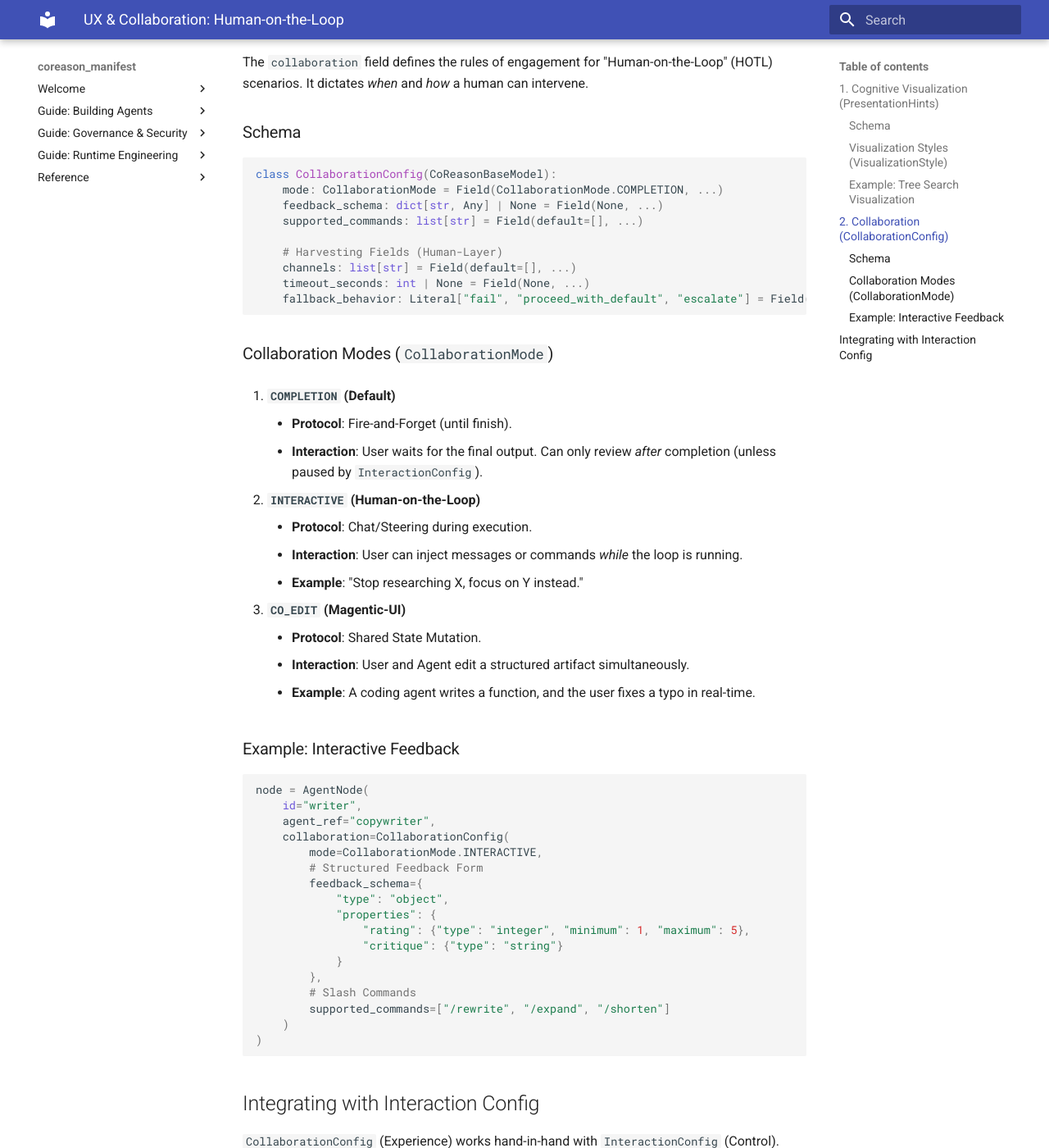
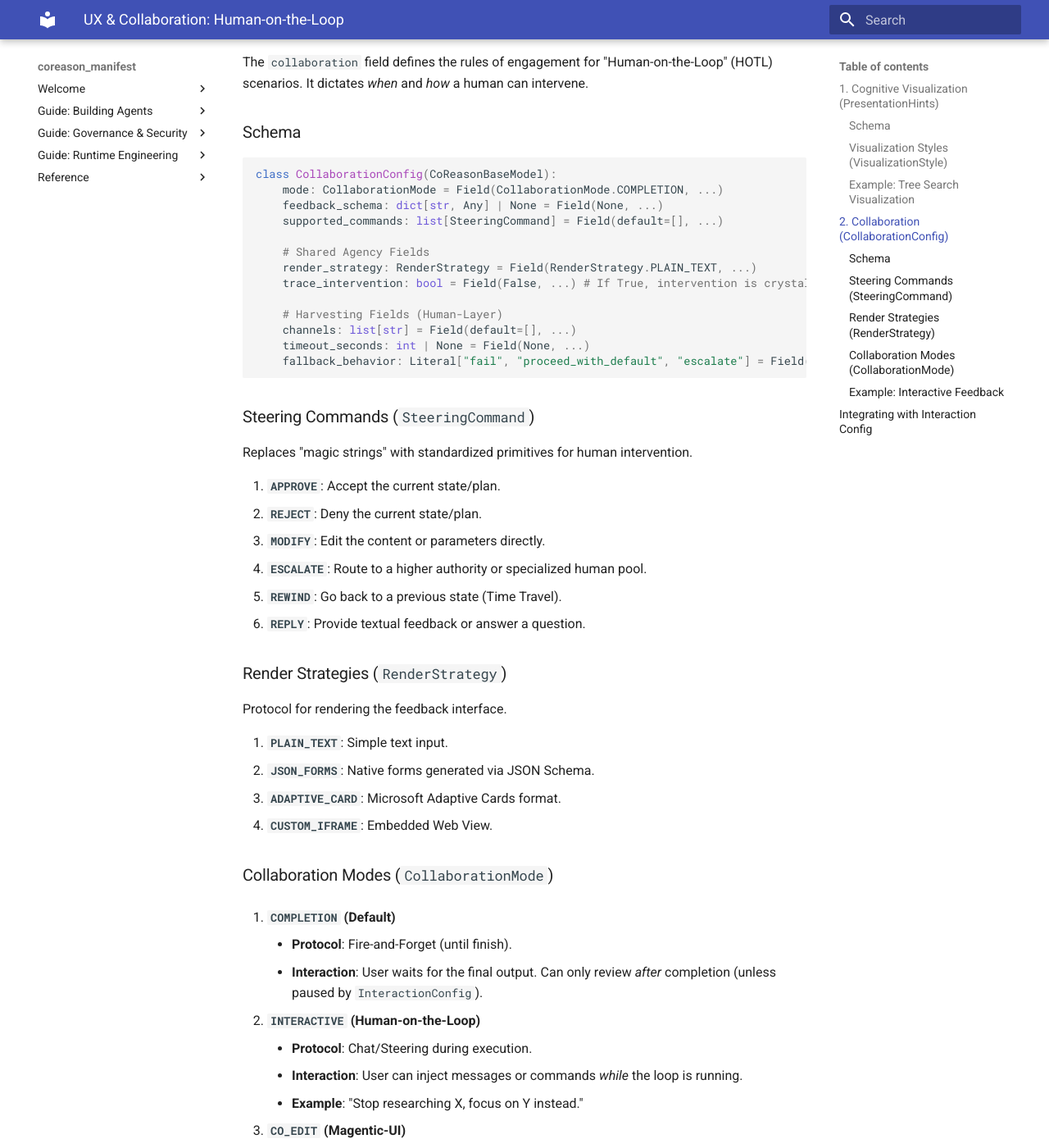
Before and after one commit to CoReason-AI/coreason-manifest, an MkDocs documentation site: the page built from docs/ux_collaboration.md, in a window 1280 px wide and 1400 px high, scrolled down 1674 px. Shown: the whole window at 82% size. Built offline with MkDocs 1.6.1 and Material for MkDocs 9.7.7, drawn with Linux system fonts in a browser that asks for light colours; some of the changed text lies outside the part shown.

Commit message:
Refactor HOTL Schema for Shared Agency (#498)
* Refactor HOTL Schema for Shared Agency
* Sync docs for HOTL and Shared Agency schema

````diff
--- a/docs/ux_collaboration.md
+++ b/docs/ux_collaboration.md
@@ -65,13 +65,37 @@ The `collaboration` field defines the rules of engagement for "Human-on-the-Loop
 class CollaborationConfig(CoReasonBaseModel):
     mode: CollaborationMode = Field(CollaborationMode.COMPLETION, ...)
     feedback_schema: dict[str, Any] | None = Field(None, ...)
-    supported_commands: list[str] = Field(default=[], ...)
+    supported_commands: list[SteeringCommand] = Field(default=[], ...)
+
+    # Shared Agency Fields
+    render_strategy: RenderStrategy = Field(RenderStrategy.PLAIN_TEXT, ...)
+    trace_intervention: bool = Field(False, ...) # If True, intervention is crystallized into memory
 
     # Harvesting Fields (Human-Layer)
     channels: list[str] = Field(default=[], ...)
     timeout_seconds: int | None = Field(None, ...)
     fallback_behavior: Literal["fail", "proceed_with_default", "escalate"] = Field("fail", ...)
 ```
+
+### Steering Commands (`SteeringCommand`)
+
+Replaces "magic strings" with standardized primitives for human intervention.
+
+1.  **`APPROVE`**: Accept the current state/plan.
+2.  **`REJECT`**: Deny the current state/plan.
+3.  **`MODIFY`**: Edit the content or parameters directly.
+4.  **`ESCALATE`**: Route to a higher authority or specialized human pool.
+5.  **`REWIND`**: Go back to a previous state (Time Travel).
+6.  **`REPLY`**: Provide textual feedback or answer a question.
+
+### Render Strategies (`RenderStrategy`)
+
+Protocol for rendering the feedback interface.
+
+1.  **`PLAIN_TEXT`**: Simple text input.
+2.  **`JSON_FORMS`**: Native forms generated via JSON Schema.
+3.  **`ADAPTIVE_CARD`**: Microsoft Adaptive Cards format.
+4.  **`CUSTOM_IFRAME`**: Embedded Web View.
 
 ### Collaboration Modes (`CollaborationMode`)
 
@@ -92,11 +116,15 @@ class CollaborationConfig(CoReasonBaseModel):
 ### Example: Interactive Feedback
 
 ```python
+from coreason_manifest.spec.v2.recipe import SteeringCommand, RenderStrategy
+
 node = AgentNode(
     id="writer",
     agent_ref="copywriter",
     collaboration=CollaborationConfig(
         mode=CollaborationMode.INTERACTIVE,
+        render_strategy=RenderStrategy.JSON_FORMS,
+        trace_intervention=True,
         # Structured Feedback Form
         feedback_schema={
             "type": "object",
@@ -105,8 +133,8 @@ node = AgentNode(
                 "critique": {"type": "string"}
             }
         },
-        # Slash Commands
-        supported_commands=["/rewrite", "/expand", "/shorten"]
+        # Strictly Typed Commands
+        supported_commands=[SteeringCommand.MODIFY, SteeringCommand.REPLY]
     )
 )
 ```
````
Also changed, not shown: docs/graph_recipes.md (+5 -2 lines), 3 other files.
